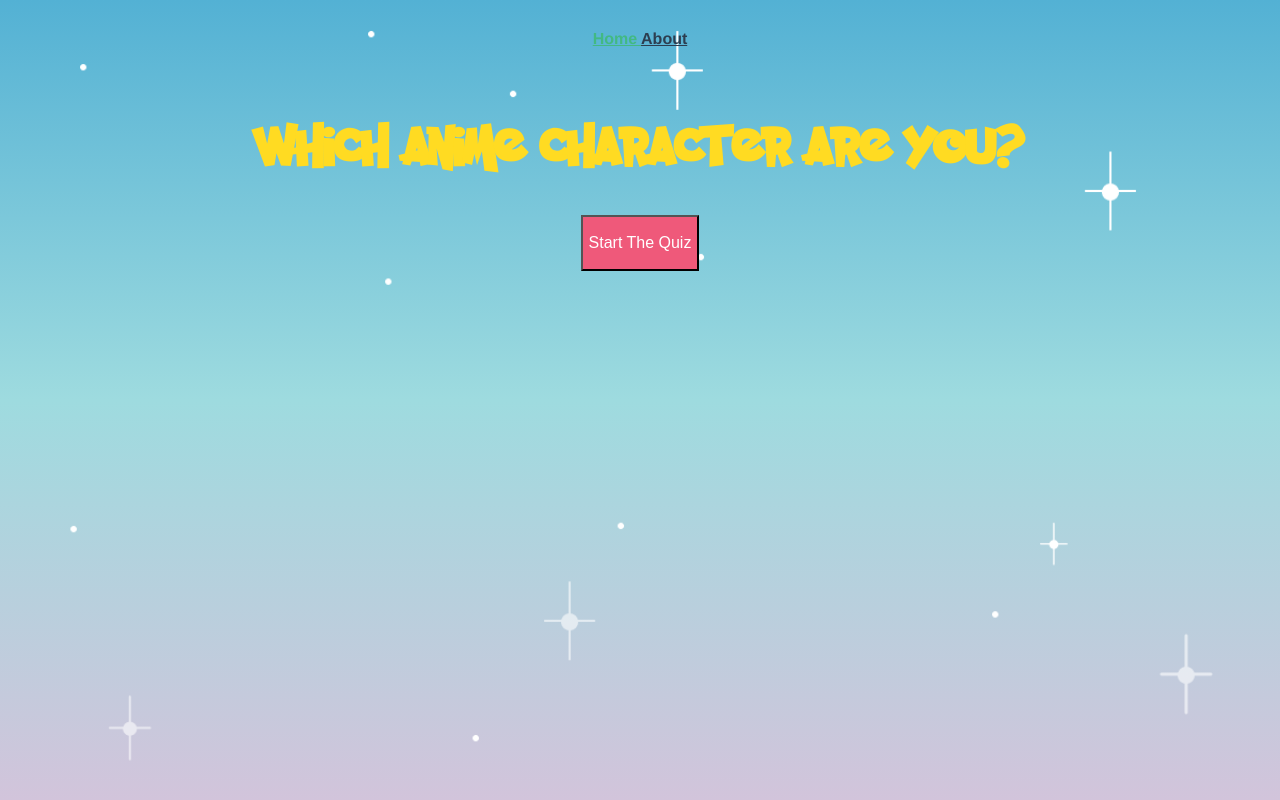
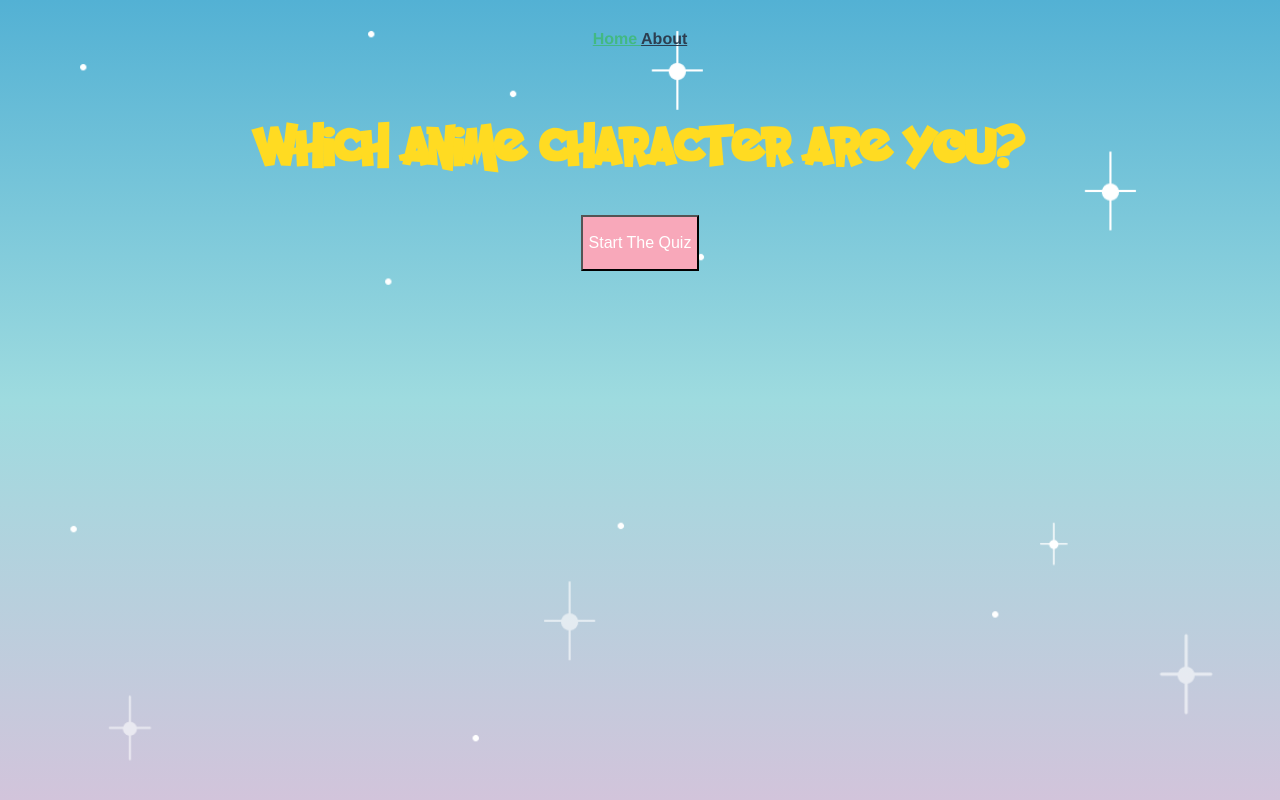
Before and after one commit to builtbybea/breakable-toy, a Vue app: page / in a window 1280 px wide. In both pictures the pointer is over the button "Start The Quiz". Built offline with nearby package versions, Linux system fonts and the light colour scheme.

Commit message:
added hover state
added hover state to css

```diff
--- a/src/assets/scss/base/_settings.scss
+++ b/src/assets/scss/base/_settings.scss
@@ -41,4 +41,7 @@ button {
   font-size: $font-size-default;
   background-color: $accent;
   color: $white;
+  &:hover {
+    background-color: $accent-hover;
+  }
 }
```
Also changed, not shown: src/components/Button.vue (+0 -7 lines).
